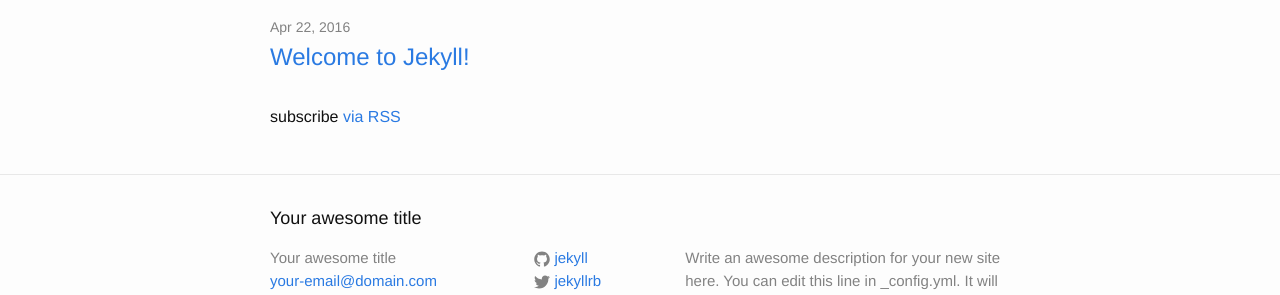
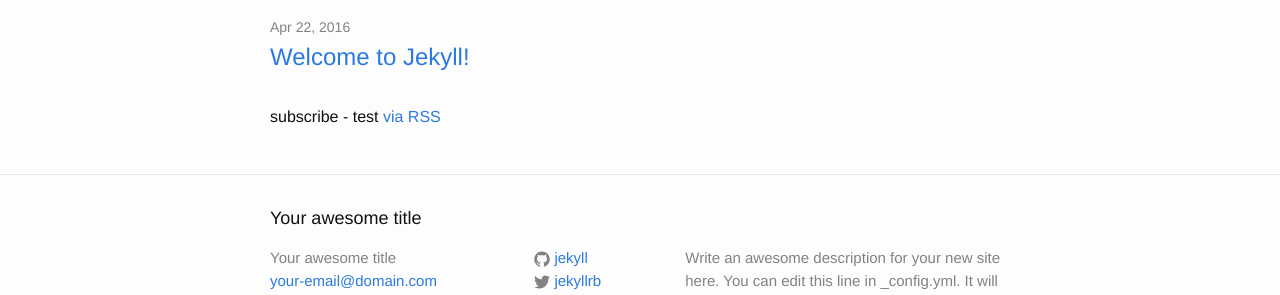
Before and after one commit to taylorSando/taylorSando.github.io, a Jekyll site: the page built from index.html, in a window 1280 px wide. Shown: the part 122-417 px from the top of the page. Built offline with Jekyll 4.4.1, drawn with Linux system fonts in a browser that asks for light colours.

Commit message:
Update index.html

```diff
--- a/index.html
+++ b/index.html
@@ -18,6 +18,6 @@
     {% endfor %}
   </ul>
 
-  <p class="rss-subscribe">subscribe <a href="{{ "/feed.xml" | prepend: site.baseurl }}">via RSS</a></p>
+  <p class="rss-subscribe">subscribe - test <a href="{{ "/feed.xml" | prepend: site.baseurl }}">via RSS</a></p>
 
 </div>
```
